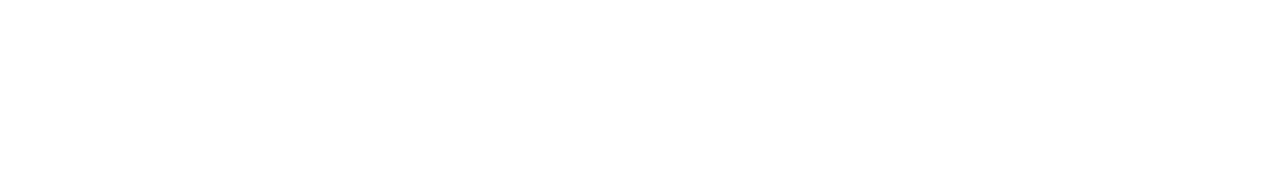
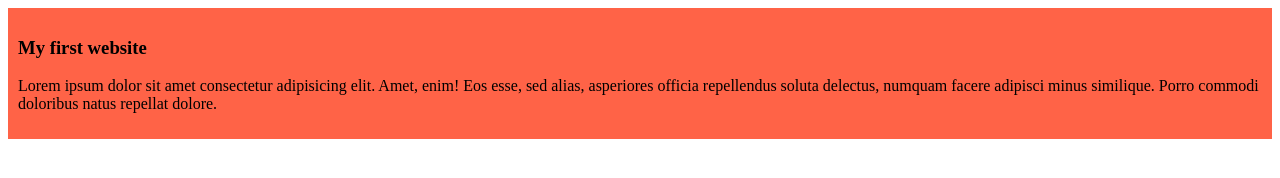
Before and after one commit to TituRoy25/my-simple-website, a plain HTML site: page index.html in a window 1280 px wide. Drawn offline with Linux system fonts and the light colour scheme.

Commit message:
added the first blog

```diff
--- a/index.html
+++ b/index.html
@@ -5,8 +5,13 @@
     <meta http-equiv="X-UA-Compatible" content="IE=edge">
     <meta name="viewport" content="width=device-width, initial-scale=1.0">
     <title>My Simple Website</title>
+    <link rel="stylesheet" href="styles/blog.css">
 </head>
 <body>
+    <div>
+        <h3>My first website</h3>
+        <p>Lorem ipsum dolor sit amet consectetur adipisicing elit. Amet, enim! Eos esse, sed alias, asperiores officia repellendus soluta delectus, numquam facere adipisci minus similique. Porro commodi doloribus natus repellat dolore.</p>
+    </div>
 
 </body>
 </html>
--- /dev/null
+++ b/styles/blog.css
@@ -0,0 +1,4 @@
+div{
+    background-color: tomato;
+    padding: 10px;
+}
```
